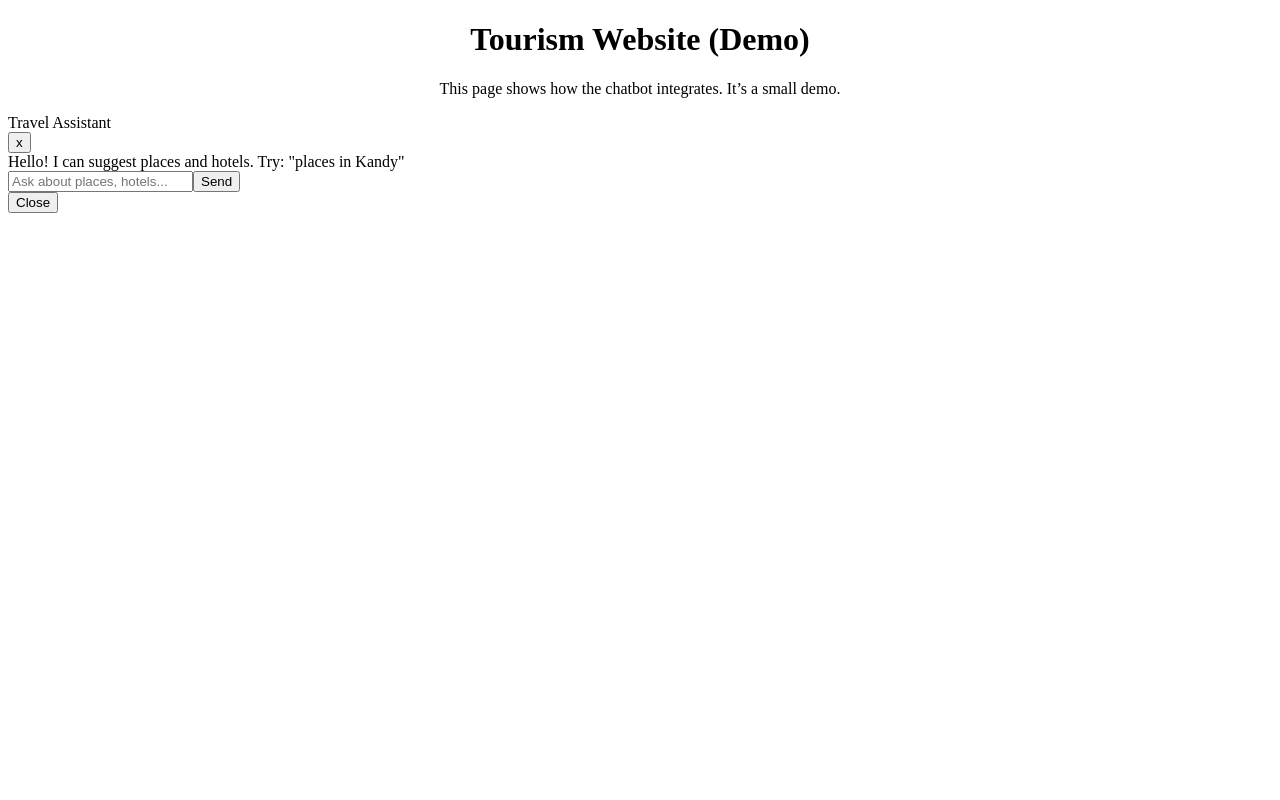
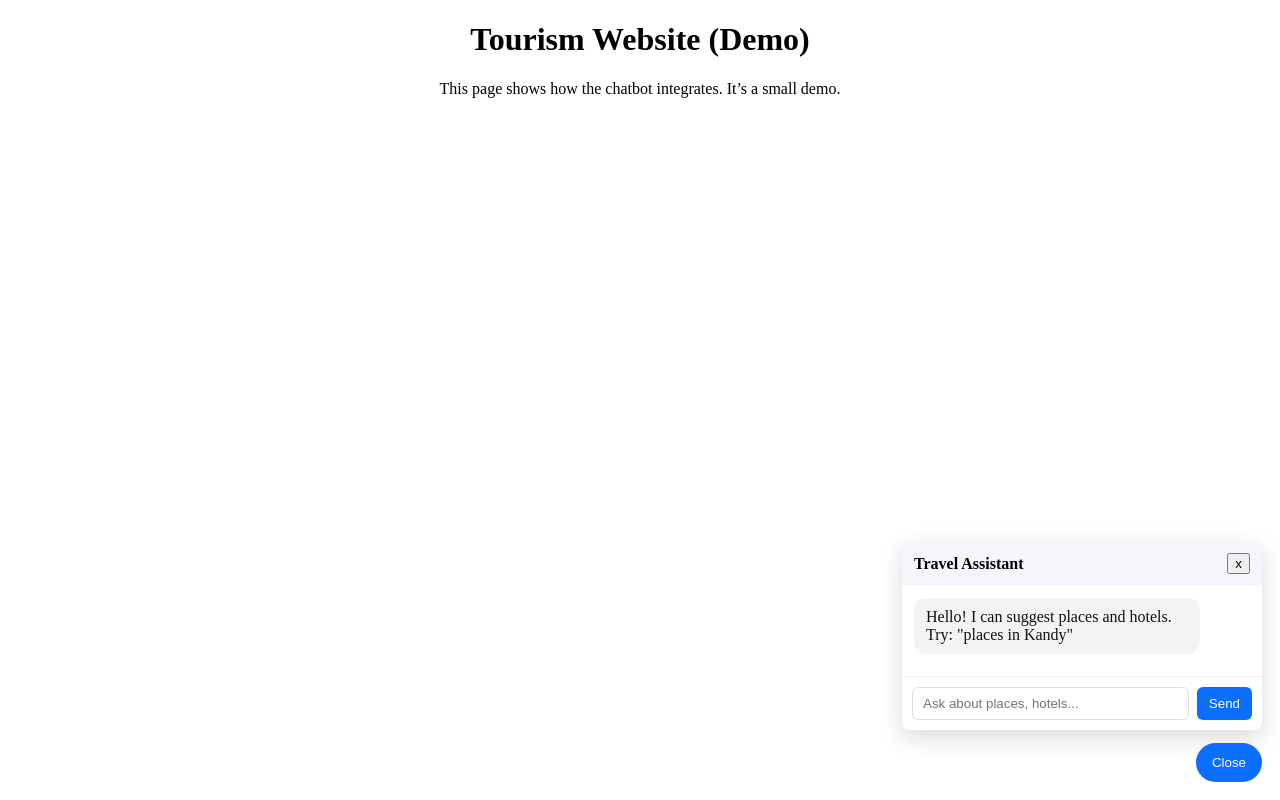
Before and after one commit to Bhagyapiyumali/Chatbot, a React (Vite) app in the folder client/: page / in a window 1280 px wide. Both pictures are taken after a click on the button "Chat". Built offline with nearby package versions, Linux system fonts and the light colour scheme; no server answers.

Commit message:
Add CSS styles for chat interface components

```diff
--- a/client/src/styles/chatbot.css
+++ b/client/src/styles/chatbot.css
@@ -0,0 +1,50 @@
+.chat-toggle {
+    position: fixed;
+    right: 18px;
+    bottom: 18px;
+    padding: 12px 16px;
+    border-radius: 28px;
+    border: none;
+    background: #0b6efd;
+    color: white;
+    cursor: pointer;
+}
+
+.chatbox {
+    position: fixed;
+    right: 18px;
+    bottom: 70px;
+    width: 360px;
+    max-height: 70vh;
+    background: white;
+    border-radius: 8px;
+    box-shadow: 0 8px 24px rgba(0,0,0,0.15);
+    display: flex;
+    flex-direction: column;
+    overflow: hidden;
+}
+.chatbox-header {
+    padding: 12px;
+    background: #f4f6fb;
+    display: flex;
+    justify-content: space-between;
+    align-items: center;
+    font-weight: 600;
+}
+
+.chatbox-messages {
+    padding: 12px;
+    overflow-y: auto;
+    flex: 1 1 auto;
+}
+.message { margin-bottom: 10px; max-width: 85%; }
+.message-user { margin-left: auto; text-align: right; }
+.message-bot { margin-right: auto; }
+.message-text { padding: 10px 12px; border-radius: 12px; display: inlineblock; }
+.message-user .message-text { background:#0b6efd; color: #fff; }
+.message-bot .message-text { background:#f1f3f5; color: #111; }
+.chat-input { display:flex; padding:10px; border-top:1px solid #eee; }
+.chat-input input { flex:1; padding:8px 10px; border-radius:6px; border:1px
+solid #ddd; }
+.chat-input button { margin-left:8px; padding:8px 12px; border-radius:6px;
+border:none; background:#0b6efd; color:#fff }
```
